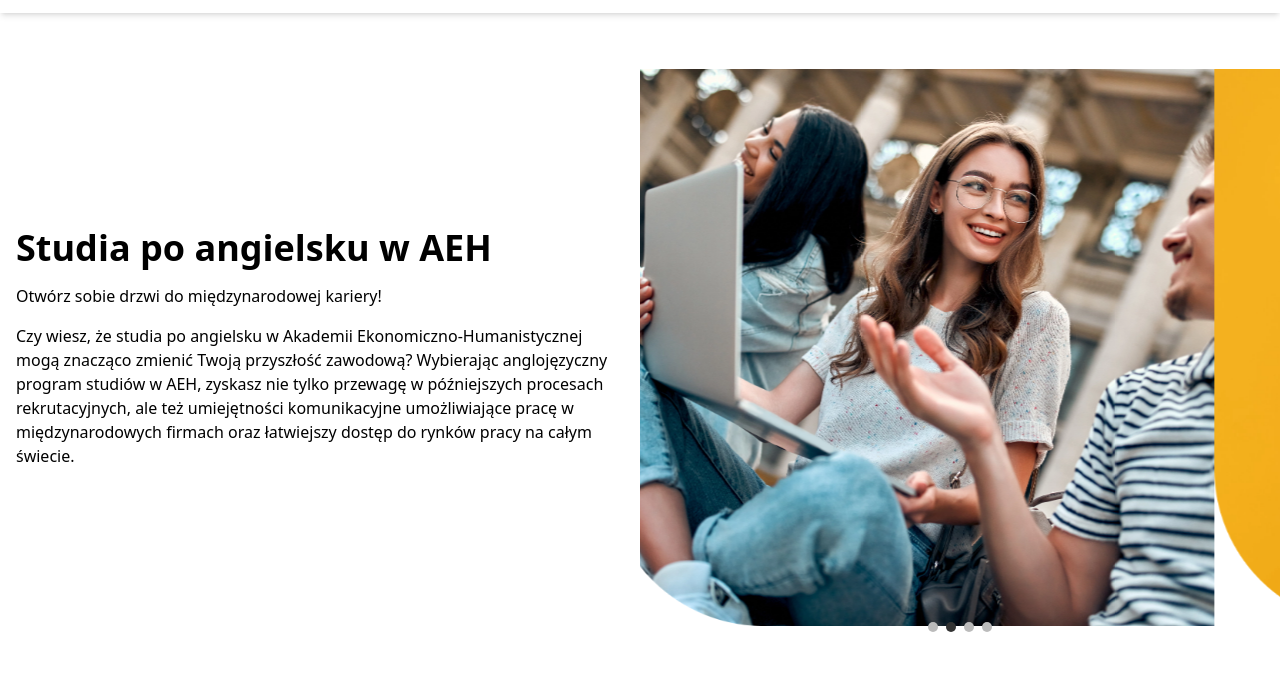
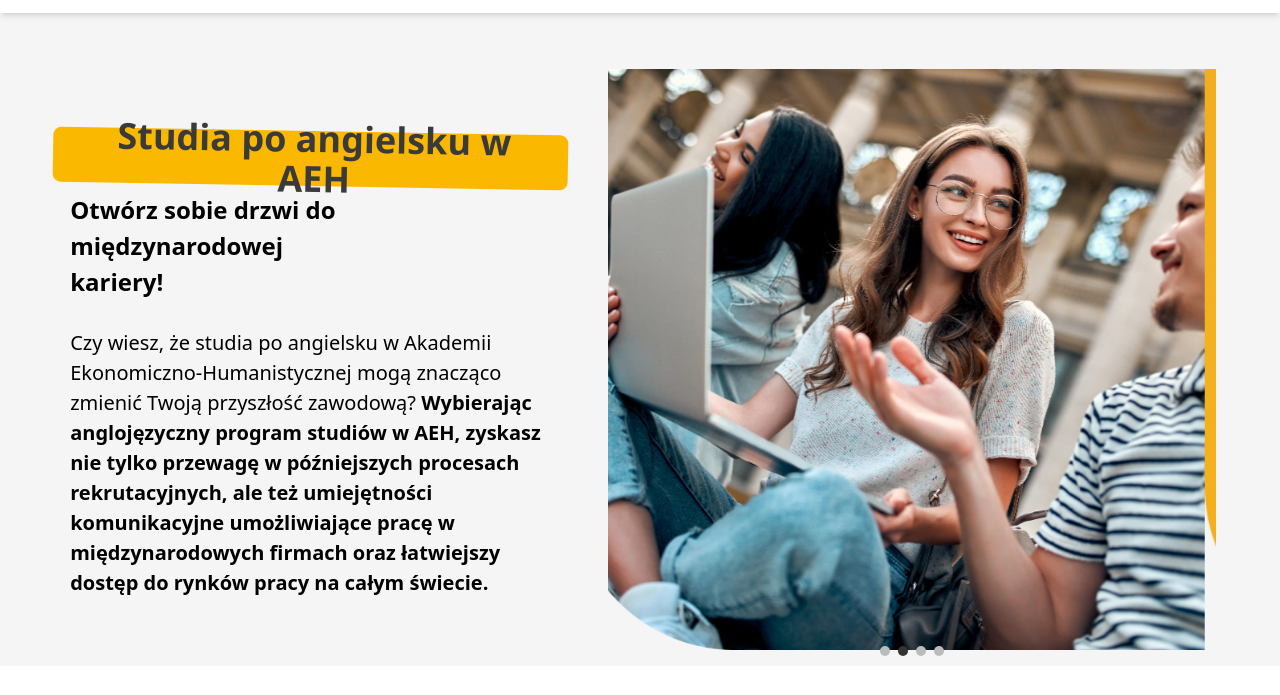
Before and after one commit to Datureli/aef-zadanie, a website: page index.html in a window 1280 px wide. Shown: the part 93-788 px from the top of the page. Drawn offline with nearby package versions, Linux system fonts and the light colour scheme; a web font is replaced by a local one.

Commit message:
fix slider

```diff
--- a/css/slider.css
+++ b/css/slider.css
@@ -1,23 +1,22 @@
-/* slider.css */
 nav a {
-    font-family: 'Montserrat', sans-serif; /* Ustaw czcionkę dla linków w nawigacji */
+    font-family: "Montserrat", sans-serif;
   }
 
   .slider-container {
     position: relative;
     width: 100%;
-    overflow: hidden; /* Ukrywa zdjęcia poza kontenerem */
+    overflow: hidden;
   }
 
   .slider-images {
     display: flex;
-    transition: transform 0.5s ease-in-out; /* Płynne przejścia */
-    width: 100%; /* Ustaw szerokość kontenera slidera na 100% */
+    transition: transform 0.5s ease-in-out;
+    width: 110%;
   }
 
   .slider-image {
-    width: 100%; /* Każde zdjęcie powinno mieć szerokość 100% kontenera */
-    flex-shrink: 0; /* Zapobiega kurczeniu zdjęć */
+    width: 110%;
+    flex-shrink: 0;
   }
 
   .dots {
@@ -27,7 +26,7 @@
     transform: translateX(-50%);
     display: flex;
     gap: 8px;
-    z-index: 2; /* Zapewnia, że kropki są na wierzchu */
+    z-index: 2;
   }
 
   .dot {
@@ -41,3 +40,27 @@
   .dot.active {
     background-color: #333;
   }
+
+  .highlight-background {
+    background-color: #fbb800;
+    color: #3a3a3a;
+    height: 55px;
+    transform: rotate(1deg);
+    position: relative;
+    top: 10px;
+    right: -10px;
+    border-radius: 8px;
+    display: flex;
+    align-items: center;
+    justify-content: center;
+    padding: 0 20px;
+    text-align: center;
+  }
+
+  .font-24 {
+    font-size: 24px;
+  }
+
+  .font-20 {
+    font-size: 20px;
+  }
--- a/index.html
+++ b/index.html
@@ -5,18 +5,26 @@
     <meta name="viewport" content="width=device-width, initial-scale=1.0" />
     <title>Projekt z Tailwind</title>
     <script src="https://cdn.tailwindcss.com"></script>
-    <link rel="stylesheet" href="css/slider.css">
-    <link rel="stylesheet" href="css/fonts.css">
+    <link rel="stylesheet" href="css/slider.css" />
+    <link rel="stylesheet" href="css/fonts.css" />
+    <link
+      href="https://fonts.googleapis.com/css2?family=Montserrat:wght@700&display=swap"
+      rel="stylesheet"
+    />
   </head>
   <body>
     <div class="w-full h-[34px] bg-[#3a3a3a]"></div>
 
-    <nav class="bg-white text-black p-4 grid grid-cols-3 items-center shadow-md rounded-t-lg relative">
+    <nav
+      class="bg-white text-black p-4 grid grid-cols-3 items-center shadow-md rounded-t-lg relative"
+    >
       <div class="flex justify-start md:ml-14 ml-0">
         <img src="./logo.png" alt="Logo" class="h-10 md:ml-0 ml-4" />
       </div>
 
-        <div class="md:hidden flex items-center justify-end absolute inset-y-0 right-0 pr-4">
+      <div
+        class="md:hidden flex items-center justify-end absolute inset-y-0 right-0 pr-4"
+      >
         <button id="menu-btn" class="text-2xl">
           <span class="sr-only">Menu</span>
           &#9776;
@@ -26,42 +34,91 @@
       <div class="hidden md:flex md:justify-center">
         <ul class="flex space-x-6">
           <li><a href="#" class="text-black hover:text-lime-500">Home</a></li>
-                <li><a href="#" class="text-black hover:text-lime-500">Dlaczego</a></li>
-                <li><a href="#" class="text-black hover:text-lime-500">Jak się zapisać?</a></li>
+          <li>
+            <a href="#" class="text-black hover:text-lime-500">Dlaczego</a>
+          </li>
+          <li>
+            <a href="#" class="text-black hover:text-lime-500"
+              >Jak się zapisać?</a
+            >
+          </li>
           <li><a href="#" class="text-black hover:text-lime-500">FAQ</a></li>
-                <li><a href="#" class="text-black hover:text-lime-500">Kontakt</a></li>
+          <li>
+            <a href="#" class="text-black hover:text-lime-500">Kontakt</a>
+          </li>
         </ul>
       </div>
 
-        <div id="mobile-menu" class="fixed inset-0 bg-white z-50 hidden flex flex-col pt-4 px-4">
+      <div
+        id="mobile-menu"
+        class="fixed inset-0 bg-white z-50 hidden flex flex-col pt-4 px-4"
+      >
         <div class="flex justify-end">
-                <button id="close-menu" class="text-2xl">
-                    &times;
-                </button>
+          <button id="close-menu" class="text-2xl">&times;</button>
         </div>
         <ul class="flex flex-col items-center space-y-4 mt-4">
           <li><a href="#" class="text-black hover:text-lime-500">Home</a></li>
-                <li><a href="#" class="text-black hover:text-lime-500">Dlaczego</a></li>
-                <li><a href="#" class="text-black hover:text-lime-500">Jak się zapisać?</a></li>
+          <li>
+            <a href="#" class="text-black hover:text-lime-500">Dlaczego</a>
+          </li>
+          <li>
+            <a href="#" class="text-black hover:text-lime-500"
+              >Jak się zapisać?</a
+            >
+          </li>
           <li><a href="#" class="text-black hover:text-lime-500">FAQ</a></li>
-                <li><a href="#" class="text-black hover:text-lime-500">Kontakt</a></li>
+          <li>
+            <a href="#" class="text-black hover:text-lime-500">Kontakt</a>
+          </li>
         </ul>
       </div>
     </nav>
 
-    <div class="container mx-auto mt-10">
-        <div class="flex flex-col md:flex-row items-center">
-            <div class="md:w-1/2 p-4">
-                <h1 class="text-4xl font-bold mb-4">Studia po angielsku w AEH</h1>
-                <p class="mb-4">Otwórz sobie drzwi do międzynarodowej kariery!</p>
-                <p>Czy wiesz, że studia po angielsku w Akademii Ekonomiczno-Humanistycznej mogą znacząco zmienić Twoją przyszłość zawodową? Wybierając anglojęzyczny program studiów w AEH, zyskasz nie tylko przewagę w późniejszych procesach rekrutacyjnych, ale też umiejętności komunikacyjne umożliwiające pracę w międzynarodowych firmach oraz łatwiejszy dostęp do rynków pracy na całym świecie.</p>
+    <div class="container mx-auto pt-10 bg-[#F5F5F5] mb-[93px]">
+      <div class="flex flex-col md:flex-row items-center pr-[5%]">
+        <div class="md:w-1/2 p-4 pr-[50px] ">
+          <h1
+            class="text-4xl ml-[5%] pl-[5%] font-bold mb-4 highlight-background"
+          >
+            Studia po angielsku w AEH
+          </h1>
+          <p class="mb-7 font-bold pl-[10%] w-[67%] font-24">
+            Otwórz sobie drzwi do międzynarodowej kariery!
+          </p>
+          <p class="pl-[10%] font-20">
+            Czy wiesz, że studia po angielsku w Akademii
+            Ekonomiczno-Humanistycznej mogą znacząco zmienić Twoją przyszłość
+            zawodową?
+            <span class="font-bold color-[#3A3A3A]">
+              Wybierając anglojęzyczny program studiów w AEH, zyskasz nie tylko
+              przewagę w późniejszych procesach rekrutacyjnych, ale też
+              umiejętności komunikacyjne umożliwiające pracę w międzynarodowych
+              firmach oraz łatwiejszy dostęp do rynków pracy na całym świecie.
+            </span>
+          </p>
         </div>
         <div class="md:w-1/2 p-4 relative slider-container">
           <div class="slider-images">
-                    <img src="./public/images/slide1.png" alt="Obraz 1" class="slider-image" />
-                    <img src="./public/images/slide2.png" alt="Obraz 2" class="slider-image" />
-                    <img src="./public/images/slide3.png" alt="Obraz 3" class="slider-image" />
-                    <img src="./public/images/slide4.png" alt="Obraz 4" class="slider-image" />
+            <img
+              src="./public/images/slide1.png"
+              alt="Obraz 1"
+              class="slider-image"
+            />
+            <img
+              src="./public/images/slide2.png"
+              alt="Obraz 2"
+              class="slider-image"
+            />
+            <img
+              src="./public/images/slide3.png"
+              alt="Obraz 3"
+              class="slider-image"
+            />
+            <img
+              src="./public/images/slide4.png"
+              alt="Obraz 4"
+              class="slider-image"
+            />
           </div>
           <div class="dots">
             <div class="dot active" data-index="0"></div>
--- a/js/slider.js
+++ b/js/slider.js
@@ -1,13 +1,13 @@
+// slider.js
 document.addEventListener("DOMContentLoaded", function () {
     const sliderImages = document.querySelector('.slider-images');
     const dots = document.querySelectorAll('.dot');
     let currentIndex = 0;
 
     function updateSlider(index) {
-        // Sprawdź, czy index jest prawidłowy
         if (index < 0 || index >= dots.length) return;
 
-        sliderImages.style.transform = `translateX(-${index * 100}%)`;
+        sliderImages.style.transform = `translateX(-${index * 103}%)`;
         dots.forEach(dot => dot.classList.remove('active'));
         dots[index].classList.add('active');
         currentIndex = index;
```
Lines whose indentation alone changed are shown as unchanged.
